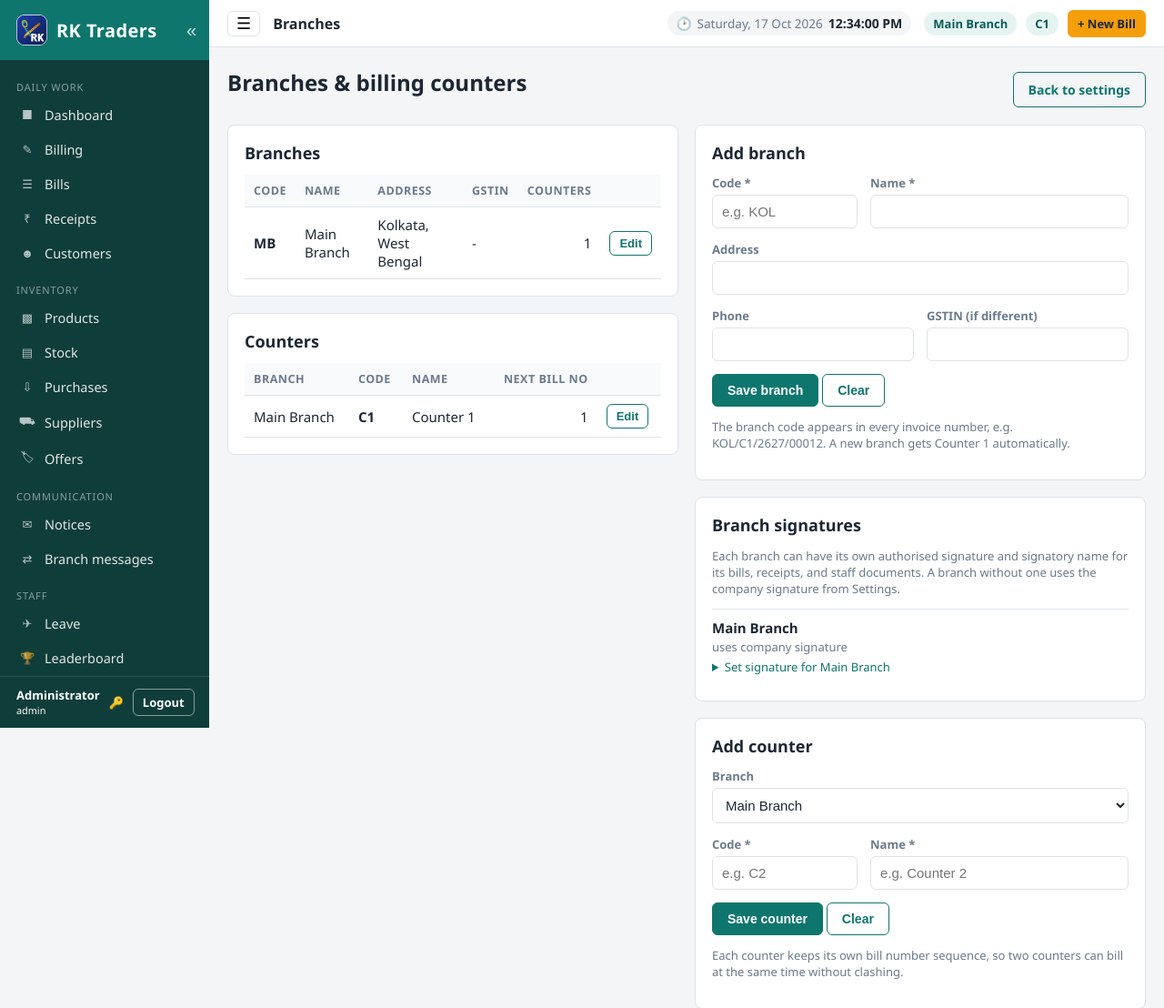
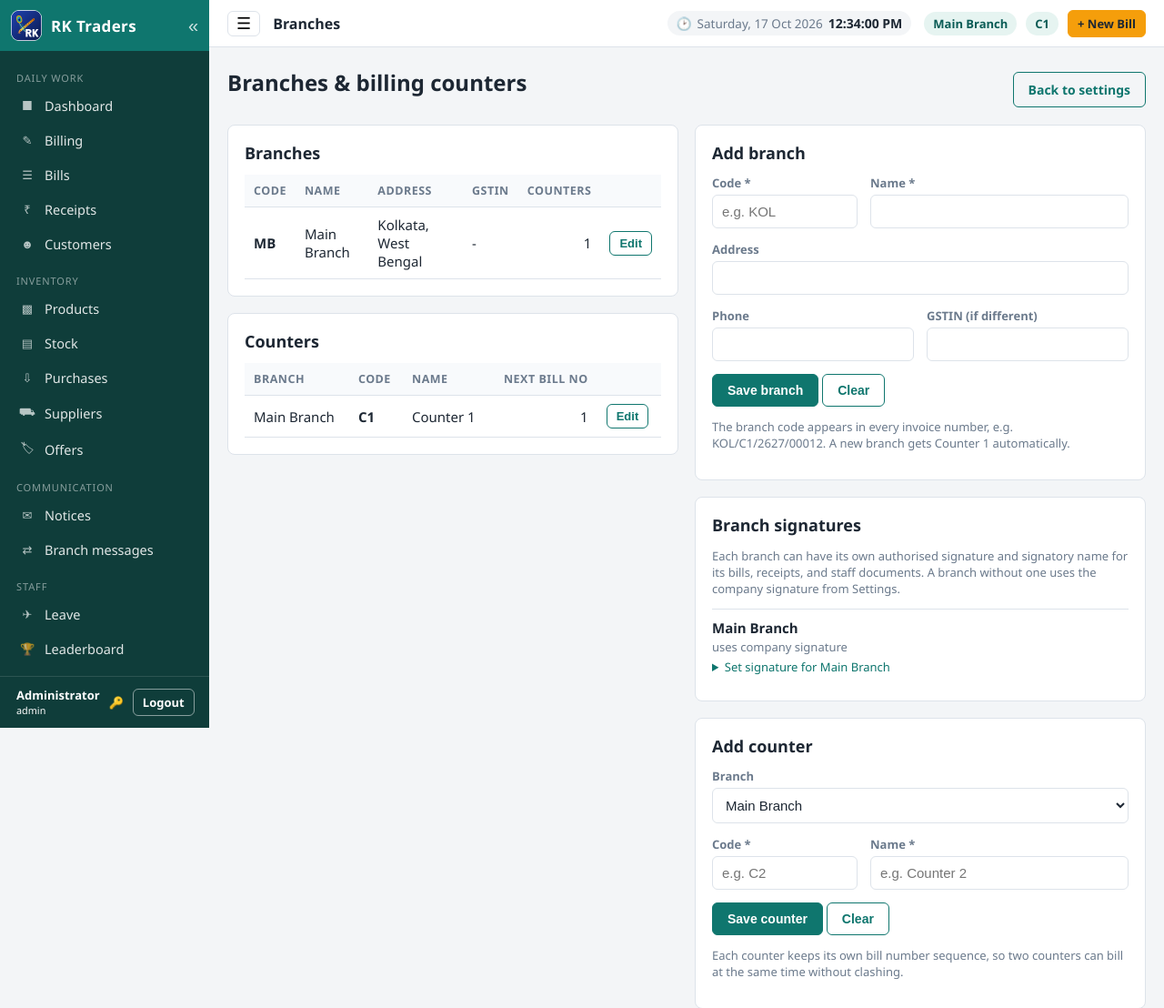
Before and after one commit to sujayluc2024/-rk-traders, a Flask app: page /branches in a window 1280 px wide. Shown: the top 1108 px of the page at 91% size. Run offline with Flask 3, Linux system fonts and the light colour scheme; the visitor is signed in with stand-in values (Sample User, id 1); data comes from the database, SQL or seed files in the repository; data that the repository does not hold is empty.

Commit message:
Sidebar brand: keep shop name on one line, align logo and collapse button
Co-Authored-By: Claude Fable 5.1 <noreply@anthropic.com>

```diff
--- a/static/style.css
+++ b/static/style.css
@@ -253,3 +253,11 @@ table.activity tr.failed td { background: #fff1f2; }
 /* ---------------- Login background ---------------- */
 .login-wrap.has-bg { background-size: cover; background-position: center; background-attachment: fixed; }
 .login-wrap.has-bg .login-box { background: rgba(255,255,255,.96); box-shadow: 0 20px 60px rgba(0,0,0,.35); }
+
+/* ---------------- Brand bar alignment fix ---------------- */
+.brand-row { height: 56px; }
+.sidebar .brand { padding: 0 12px; height: 56px; font-size: 17px; line-height: 1; white-space: nowrap; overflow: hidden; text-overflow: ellipsis; min-width: 0; }
+.brand-logo { width: 34px; height: 34px; margin-right: 10px; flex: none; }
+.collapse-btn { height: 56px; padding: 0 12px; flex: none; }
+.nav-collapsed .sidebar .brand { padding: 0; justify-content: center; }
+.nav-collapsed .brand-row { height: auto; }
```
